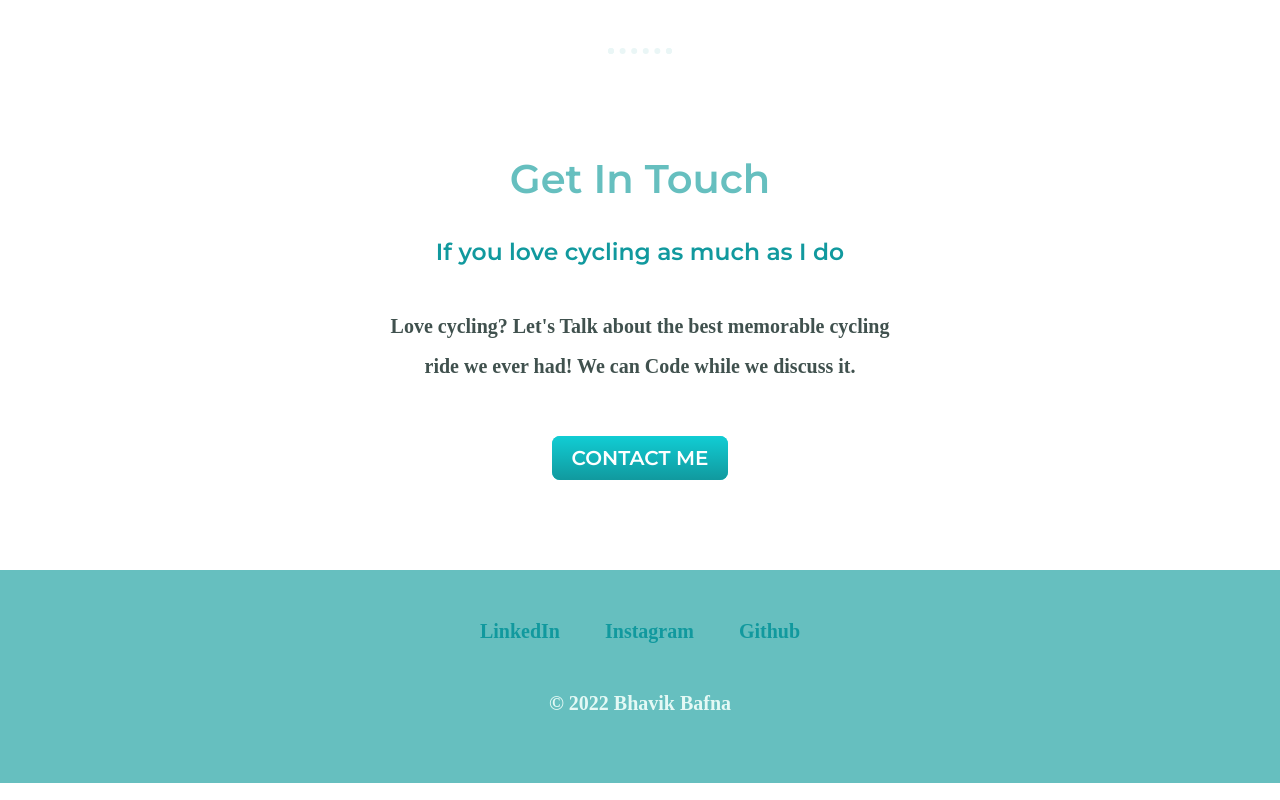
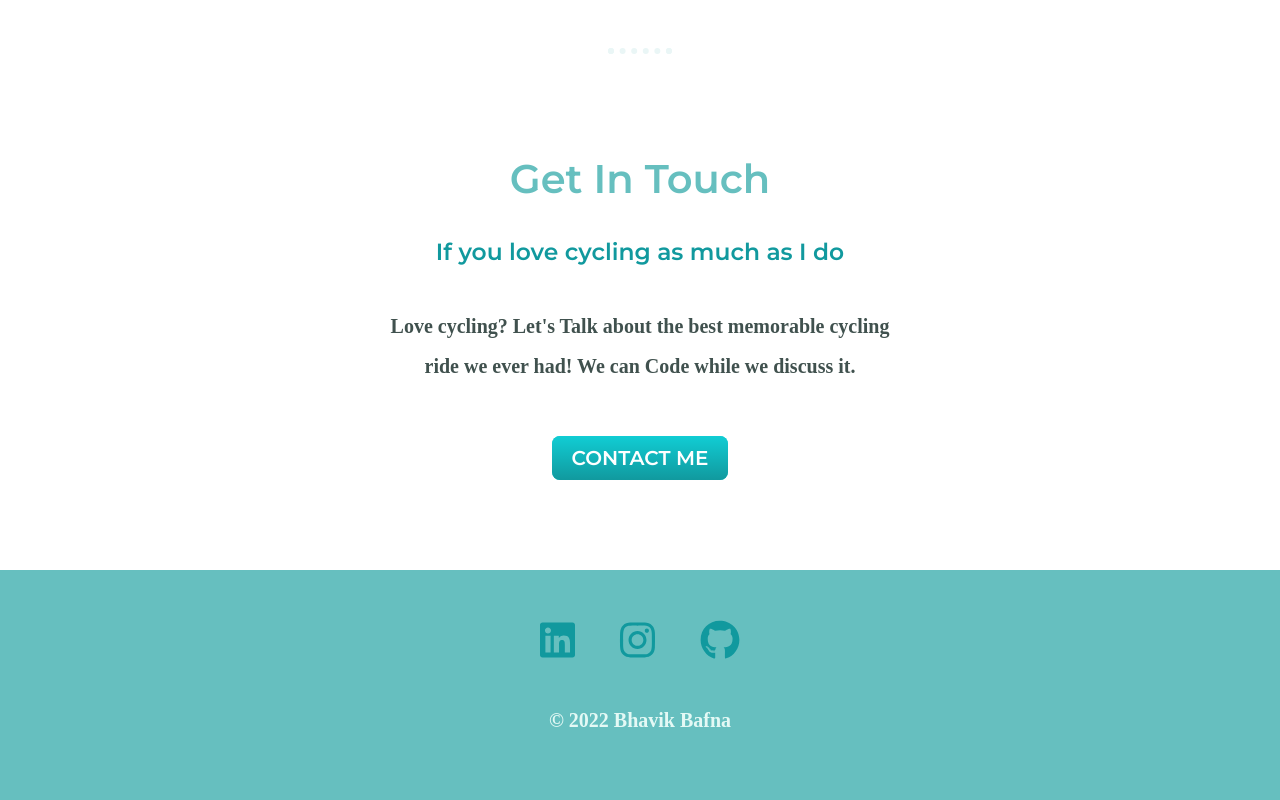
Before and after one commit to BhavikBafna/personal_website, a plain HTML site: page index.html in a window 1280 px wide. Shown: the part 2618-3418 px from the top of the page. Drawn offline with Linux system fonts and the light colour scheme.

Commit message:
Update index.html

```diff
--- a/index.html
+++ b/index.html
@@ -5,6 +5,7 @@
 
     <title>Bhavik Bafna</title>
     <link rel="stylesheet" href="css/styles.css">
+     <script defer src="https://use.fontawesome.com/releases/v5.0.7/js/all.js"></script>
     <link rel="icon" href="favicon-32x32.png">
     <link rel="preconnect" href="https://fonts.googleapis.com">
 <link rel="preconnect" href="https://fonts.gstatic.com" crossorigin>
@@ -49,13 +50,14 @@
 
 
       <div class="bottom-container">
-        <a class="footer-link" href="https://www.linkedin.com/in/bhavik-bafna-b24aa9214/">LinkedIn</a>
-        <a class="footer-link" href="https://www.instagram.com/bhavik_bafna_/"> Instagram </a>
-        <a class="footer-link" href="https://github.com/BhavikBafna">Github</a>
+        <a class="footer-link" href="https://www.linkedin.com/in/bhavik-bafna-b24aa9214/"><i class="fab fa-linkedin fa-2x"></i></a>
+        <a class="footer-link" href="https://www.instagram.com/bhavik_bafna_/"> <i class="fab fa-instagram fa-2x"></i> </a>
+        <a class="footer-link" href="https://github.com/BhavikBafna"><i class="fab fa-github fa-2x"></i></a>
         <p class="copyright">© 2022 Bhavik Bafna</p>
       </div>
 
 
 
+
 </body>
 </html>
```
